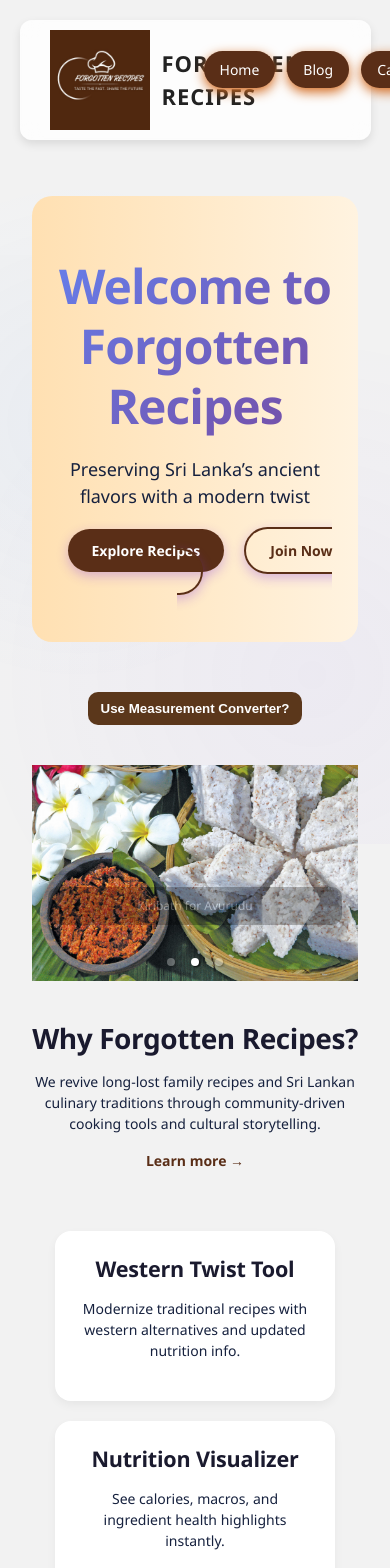
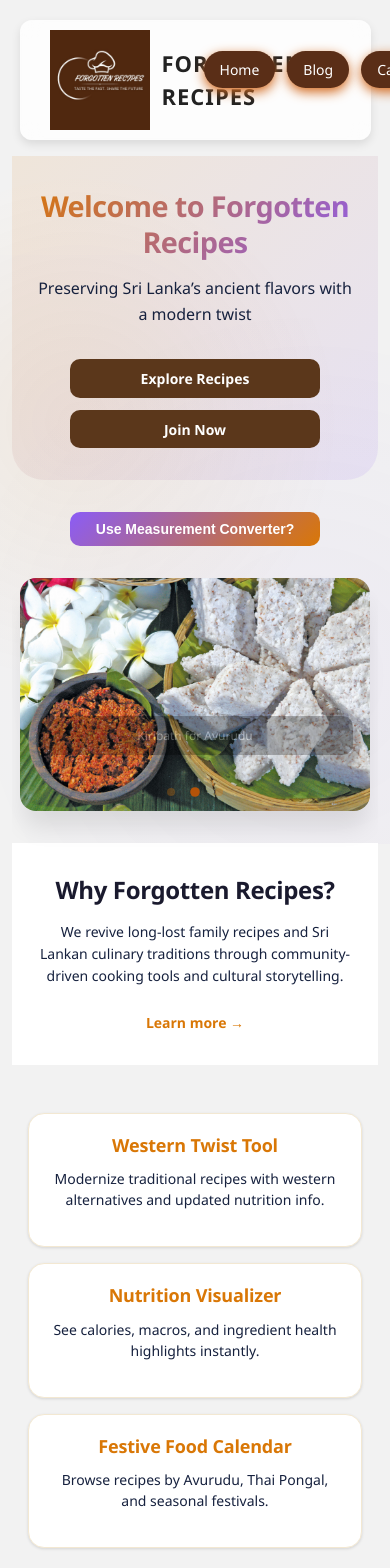
Before and after one commit to madhukavirajith/Forgotten-Recipes, a React (Create React App) app in the folder client/: page / in a window 390 px wide. Shown: the top 1568 px of the page. Built offline with nearby package versions, Linux system fonts and the light colour scheme; no server answers.

Commit message:
mobile responsiveness

```diff
--- a/client/src/components/Home.css
+++ b/client/src/components/Home.css
@@ -1,99 +1,321 @@
-.home-container {
-  padding: 40px 20px;
-  text-align: center;
-  color: #222;
+/* client/src/components/Home.css */
+
+/* ===== CSS Variables ===== */
+:root {
+  --home-primary: #d97706;
+  --home-primary-dark: #b45309;
+  --home-primary-light: #fbbf24;
+  --home-secondary: #8b5cf6;
+  --home-text-light: #f3f4f6;
 }
 
+/* ===== Container ===== */
+.home-container {
+  width: 100%;
+  max-width: 100%;
+  overflow-x: hidden;
+  animation: fadeIn 0.5s ease-out;
+}
+
+/* ===== Hero Section ===== */
 .hero {
-  padding: 60px 20px;
-  background: linear-gradient(to right, #ffe0b2, #fff3e0);
-  border-radius: 20px;
-  margin-bottom: 50px;
+  text-align: center;
+  padding: 3rem 1rem;
+  background: linear-gradient(135deg, rgba(217, 119, 6, 0.1) 0%, rgba(139, 92, 246, 0.1) 100%);
+  border-radius: 0 0 2rem 2rem;
+  margin-bottom: 2rem;
 }
 
 .hero h1 {
-  font-size: 48px;
-  margin-bottom: 20px;
+  font-size: clamp(1.8rem, 5vw, 3rem);
+  font-weight: 800;
+  background: linear-gradient(135deg, var(--home-primary) 0%, var(--home-secondary) 100%);
+  -webkit-background-clip: text;
+  background-clip: text;
+  color: transparent;
+  margin-bottom: 1rem;
+  padding: 0 0.5rem;
 }
 
 .hero p {
-  font-size: 18px;
-  margin-bottom: 30px;
+  font-size: clamp(1rem, 4vw, 1.25rem);
+  color: var(--text-secondary);
+  max-width: 600px;
+  margin: 0 auto 2rem;
+  padding: 0 1rem;
 }
 
-.hero-buttons .btn {
-  padding: 12px 24px;
-  margin: 0 10px;
-  border-radius: 30px;
-  font-weight: bold;
-  text-decoration: none;
-  color: white;
-  background-color: #5A2E17;
-  box-shadow: 0 4px 12px rgba(126, 45, 227, 0.3);
-  transition: background-color 0.3s;
+.hero-buttons {
+  display: flex;
+  gap: 1rem;
+  justify-content: center;
+  flex-wrap: wrap;
+  padding: 0 1rem;
 }
 
-.hero-buttons .btn:hover {
-  background-color: #D2691E;
+.btn {
+  display: inline-block;
+  padding: 0.75rem 1.5rem;
+  border-radius: 9999px;
+  font-weight: 600;
+  text-decoration: none;
+  transition: all 0.3s ease;
+  background: linear-gradient(135deg, var(--home-primary) 0%, var(--home-primary-dark) 100%);
+  color: white;
+  border: none;
+  cursor: pointer;
+  font-size: 0.875rem;
 }
 
-.hero-buttons .btn-outline {
-  background-color: transparent;
-  border: 2px solid #5A2E17;
-  color: #5A2E17;
+.btn:hover {
+  transform: translateY(-2px);
+  box-shadow: 0 10px 25px -5px rgba(217, 119, 6, 0.4);
 }
 
-.hero-buttons .btn-outline:hover {
-  background-color: #D2691E;
+.btn-outline {
+  background: transparent;
+  border: 2px solid var(--home-primary);
+  color: var(--home-primary);
+}
+
+.btn-outline:hover {
+  background: var(--home-primary);
   color: white;
 }
 
+/* ===== Measurement Converter Button ===== */
+.home-container > section:has(a[href="/convert"]) {
+  text-align: center;
+  margin: 1rem 0;
+}
+
+.home-container > section:has(a[href="/convert"]) .btn {
+  background: linear-gradient(135deg, var(--home-secondary) 0%, var(--home-primary) 100%);
+}
+
+/* ===== Carousel Section ===== */
+.carousel-section {
+  max-width: 100%;
+  margin: 2rem auto;
+  padding: 0 1rem;
+}
+
+.carousel-section .carousel {
+  border-radius: 1rem;
+  overflow: hidden;
+  box-shadow: 0 20px 25px -5px rgba(0, 0, 0, 0.1);
+}
+
+.carousel-section img {
+  max-height: 500px;
+  object-fit: cover;
+  width: 100%;
+}
+
+.legend {
+  background: linear-gradient(90deg, rgba(0,0,0,0.7) 0%, rgba(0,0,0,0.5) 100%);
+  font-size: clamp(0.875rem, 3vw, 1rem);
+  padding: 0.75rem;
+}
+
+/* ===== About Preview ===== */
 .about-preview {
-  margin: 40px auto;
-  max-width: 700px;
+  text-align: center;
+  padding: 3rem 1rem;
+  background: var(--bg-secondary);
+  margin: 2rem 0;
 }
 
 .about-preview h2 {
-  font-size: 28px;
-  margin-bottom: 15px;
+  font-size: clamp(1.5rem, 5vw, 2rem);
+  font-weight: 700;
+  color: var(--text-primary);
+  margin-bottom: 1rem;
 }
 
-.about-preview .link {
-  color: #5A2E17;
-  text-decoration: none;
-  font-weight: bold;
+.about-preview p {
+  max-width: 600px;
+  margin: 0 auto 1.5rem;
+  color: var(--text-secondary);
+  line-height: 1.6;
+  font-size: clamp(0.875rem, 3vw, 1rem);
+  padding: 0 1rem;
 }
 
-.about-preview .link:hover {
-  text-decoration: underline;
+.link {
+  color: var(--home-primary);
+  text-decoration: none;
+  font-weight: 600;
+  transition: all 0.3s ease;
+  display: inline-block;
 }
 
+.link:hover {
+  transform: translateX(5px);
+  color: var(--home-primary-dark);
+}
+
+/* ===== Features Section ===== */
 .features {
-  display: flex;
-  flex-wrap: wrap;
-  justify-content: center;
-  gap: 20px;
-  margin-top: 60px;
+  display: grid;
+  grid-template-columns: repeat(auto-fit, minmax(280px, 1fr));
+  gap: 1.5rem;
+  padding: 2rem 1rem;
+  max-width: 1200px;
+  margin: 0 auto;
 }
 
 .feature-card {
-  background: #fff;
-  padding: 24px;
-  border-radius: 16px;
-  width: 280px;
-  box-shadow: 0 4px 10px rgba(0, 0, 0, 0.05);
-  transition: transform 0.2s ease;
+  background: var(--bg-card);
+  padding: 1.5rem;
+  border-radius: 1rem;
+  text-align: center;
+  transition: all 0.3s ease;
+  border: 1px solid var(--border-light);
+  box-shadow: var(--shadow-sm);
 }
 
 .feature-card:hover {
   transform: translateY(-5px);
-}
-.carousel-section {
-  margin: 40px auto;
-  max-width: 800px;
+  box-shadow: var(--shadow-lg);
+  border-color: var(--home-primary);
 }
 
-.carousel .legend {
-  background: #5A2E17;
-  font-size: 16px;
+.feature-card h3 {
+  font-size: clamp(1.125rem, 4vw, 1.25rem);
+  font-weight: 700;
+  color: var(--home-primary);
+  margin-bottom: 0.75rem;
 }
+
+.feature-card p {
+  color: var(--text-secondary);
+  line-height: 1.5;
+  font-size: 0.875rem;
+}
+
+/* ===== Animations ===== */
+@keyframes fadeIn {
+  from {
+    opacity: 0;
+  }
+  to {
+    opacity: 1;
+  }
+}
+
+/* ===== Mobile First - Extra Small Devices ===== */
+@media (max-width: 480px) {
+  .hero {
+    padding: 2rem 0.5rem;
+  }
+
+  .hero-buttons {
+    flex-direction: column;
+    align-items: center;
+    gap: 0.75rem;
+  }
+
+  .btn {
+    width: 100%;
+    max-width: 250px;
+    text-align: center;
+  }
+
+  .features {
+    gap: 1rem;
+    padding: 1rem;
+  }
+
+  .feature-card {
+    padding: 1.25rem;
+  }
+
+  .about-preview {
+    padding: 2rem 0.5rem;
+  }
+
+  .carousel-section {
+    padding: 0 0.5rem;
+  }
+}
+
+/* ===== Tablet Devices ===== */
+@media (min-width: 481px) and (max-width: 768px) {
+  .hero {
+    padding: 3rem 1rem;
+  }
+
+  .hero-buttons {
+    gap: 1rem;
+  }
+
+  .features {
+    grid-template-columns: repeat(2, 1fr);
+  }
+}
+
+/* ===== Desktop Devices ===== */
+@media (min-width: 769px) {
+  .hero {
+    padding: 4rem 2rem;
+  }
+
+  .features {
+    grid-template-columns: repeat(3, 1fr);
+  }
+
+  .feature-card {
+    padding: 2rem;
+  }
+}
+
+/* ===== Dark Mode Support ===== */
+@media (prefers-color-scheme: dark) {
+  .hero {
+    background: linear-gradient(135deg, rgba(217, 119, 6, 0.05) 0%, rgba(139, 92, 246, 0.05) 100%);
+  }
+}
+
+/* ===== Accessibility - Reduced Motion ===== */
+@media (prefers-reduced-motion: reduce) {
+  .btn,
+  .feature-card,
+  .link {
+    transition: none;
+  }
+
+  .feature-card:hover {
+    transform: none;
+  }
+}
+
+/* ===== Carousel Custom Overrides ===== */
+.carousel .control-dots .dot {
+  background: var(--home-primary);
+  box-shadow: none;
+}
+
+.carousel .control-dots .dot.selected {
+  background: var(--home-primary-dark);
+  transform: scale(1.2);
+}
+
+.carousel .thumbs-wrapper {
+  display: none;
+}
+
+/* ===== Fix for horizontal scroll on mobile ===== */
+body {
+  overflow-x: hidden;
+  width: 100%;
+}
+
+img, video, iframe {
+  max-width: 100%;
+  height: auto;
+}
+
+* {
+  box-sizing: border-box;
+}
--- a/client/src/index.css
+++ b/client/src/index.css
@@ -13,10 +13,10 @@
 
 /* ===== CSS Variables for Global Theming ===== */
 :root {
-  /* Color System - Light Theme */
-  --color-primary: #3b82f6;
-  --color-primary-dark: #2563eb;
-  --color-primary-light: #60a5fa;
+  /* Sri Lankan Theme Colors - Warm & Earthy */
+  --color-primary: #d97706;
+  --color-primary-dark: #b45309;
+  --color-primary-light: #fbbf24;
   --color-secondary: #8b5cf6;
   --color-secondary-dark: #7c3aed;
   --color-secondary-light: #a78bfa;
@@ -45,24 +45,25 @@
   --gray-800: #1f2937;
   --gray-900: #111827;
 
-  /* Background Colors */
-  --bg-primary: #d08c3f;
-  --bg-secondary: #cec23b;
+  /* Background Colors - Fixed for Sri Lankan Theme */
+  --bg-primary: #fef9f1;
+  --bg-secondary: #fff6ed;
   --bg-tertiary: #f3f4f6;
   --bg-overlay: rgba(0, 0, 0, 0.5);
   --bg-glass: rgba(255, 255, 255, 0.25);
+  --bg-card: #ffffff;
 
   /* Text Colors */
-  --text-primary: #111827;
-  --text-secondary: #374151;
-  --text-tertiary: #6b7280;
-  --text-disabled: #9ca3af;
+  --text-primary: #1a1a1a;
+  --text-secondary: #4b5563;
+  --text-tertiary: #9ca3af;
+  --text-disabled: #d1d5db;
   --text-inverse: #ffffff;
 
   /* Border Colors */
-  --border-light: #e5e7eb;
-  --border-medium: #d1d5db;
-  --border-dark: #9ca3af;
+  --border-light: #f3e8d2;
+  --border-medium: #e5d5b8;
+  --border-dark: #d4c4a8;
 
   /* Shadows */
   --shadow-xs: 0 1px 2px 0 rgba(0, 0, 0, 0.05);
@@ -72,12 +73,13 @@
   --shadow-xl: 0 20px 25px -5px rgba(0, 0, 0, 0.1), 0 8px 10px -6px rgba(0, 0, 0, 0.1);
   --shadow-2xl: 0 25px 50px -12px rgba(0, 0, 0, 0.25);
   --shadow-inner: inset 0 2px 4px 0 rgba(0, 0, 0, 0.05);
-  --shadow-glow: 0 0 20px rgba(59, 130, 246, 0.3);
+  --shadow-glow: 0 0 20px rgba(217, 119, 6, 0.3);
   --shadow-neon: 0 0 30px rgba(139, 92, 246, 0.4);
 
-  /* Gradients */
-  --gradient-primary: linear-gradient(135deg, #667eea 0%, #764ba2 100%);
+  /* Gradients - Sri Lankan Theme */
+  --gradient-primary: linear-gradient(135deg, #d97706 0%, #b45309 100%);
   --gradient-secondary: linear-gradient(135deg, #f093fb 0%, #f5576c 100%);
+  --gradient-warm: linear-gradient(135deg, #fef3c7 0%, #fed7aa 100%);
   --gradient-success: linear-gradient(135deg, #11998e 0%, #38ef7d 100%);
   --gradient-warning: linear-gradient(135deg, #fa709a 0%, #fee140 100%);
   --gradient-danger: linear-gradient(135deg, #ff0844 0%, #ffb199 100%);
@@ -114,7 +116,7 @@
   --font-family-sans: 'Inter', -apple-system, BlinkMacSystemFont, 'Segoe UI', 'Roboto', 'Oxygen', 'Ubuntu', 'Cantarell', 'Fira Sans', 'Droid Sans', 'Helvetica Neue', sans-serif;
   --font-family-mono: 'SF Mono', 'Fira Code', 'Fira Mono', 'Roboto Mono', source-code-pro, Menlo, Monaco, Consolas, 'Courier New', monospace;
 
-  /* Font Sizes */
+  /* Font Sizes - Mobile First */
   --font-xs: 0.75rem;
   --font-sm: 0.875rem;
   --font-base: 1rem;
@@ -123,10 +125,10 @@
   --font-2xl: 1.5rem;
   --font-3xl: 1.875rem;
   --font-4xl: 2.25rem;
-  --font-5xl: 3rem;
-  --font-6xl: 3.75rem;
-  --font-7xl: 4.5rem;
-  --font-8xl: 6rem;
+  --font-5xl: 2.5rem;
+  --font-6xl: 3rem;
+  --font-7xl: 3.5rem;
+  --font-8xl: 4rem;
 
   /* Font Weights */
   --font-thin: 100;
@@ -176,14 +178,15 @@
 /* Dark Theme */
 @media (prefers-color-scheme: dark) {
   :root {
-    --bg-primary: #111827;
-    --bg-secondary: #1f2937;
-    --bg-tertiary: #374151;
+    --bg-primary: #1a1a2e;
+    --bg-secondary: #16213e;
+    --bg-tertiary: #0f3460;
+    --bg-card: #1a1a2e;
     --text-primary: #f9fafb;
     --text-secondary: #e5e7eb;
     --text-tertiary: #9ca3af;
-    --border-light: #374151;
-    --border-medium: #4b5563;
+    --border-light: #2d3348;
+    --border-medium: #374151;
     --bg-glass: rgba(31, 41, 55, 0.25);
   }
 }
@@ -191,6 +194,7 @@
 /* ===== Base Body Styles ===== */
 body {
   margin: 0;
+  padding: 0;
   font-family: var(--font-family-sans);
   font-size: var(--font-base);
   font-weight: var(--font-normal);
@@ -203,6 +207,7 @@ body {
   scroll-behavior: smooth;
   overflow-x: hidden;
   position: relative;
+  width: 100%;
 }
 
 /* Animated Gradient Background */
@@ -213,7 +218,7 @@ body::before {
   left: 0;
   right: 0;
   bottom: 0;
-  background: radial-gradient(circle at 20% 50%, rgba(59, 130, 246, 0.05) 0%, transparent 50%),
+  background: radial-gradient(circle at 20% 50%, rgba(217, 119, 6, 0.08) 0%, transparent 50%),
               radial-gradient(circle at 80% 80%, rgba(139, 92, 246, 0.05) 0%, transparent 50%);
   pointer-events: none;
   z-index: -1;
@@ -238,7 +243,7 @@ h1, h2, h3, h4, h5, h6 {
 }
 
 h1 {
-  font-size: var(--font-5xl);
+  font-size: clamp(var(--font-3xl), 8vw, var(--font-5xl));
   font-weight: var(--font-extrabold);
   background: var(--gradient-primary);
   -webkit-background-clip: text;
@@ -248,17 +253,17 @@ h1 {
 }
 
 h2 {
-  font-size: var(--font-4xl);
+  font-size: clamp(var(--font-2xl), 6vw, var(--font-4xl));
   letter-spacing: -0.015em;
 }
 
 h3 {
-  font-size: var(--font-3xl);
+  font-size: clamp(var(--font-xl), 5vw, var(--font-3xl));
   letter-spacing: -0.01em;
 }
 
 h4 {
-  font-size: var(--font-2xl);
+  font-size: clamp(var(--font-lg), 4vw, var(--font-2xl));
 }
 
 h5 {
@@ -272,6 +277,7 @@ h6 {
 p {
   margin-bottom: var(--spacing-4);
   color: var(--text-secondary);
+  line-height: 1.6;
 }
 
 /* Link Styles */
@@ -330,8 +336,8 @@ pre code {
 
 /* ===== Custom Scrollbar ===== */
 ::-webkit-scrollbar {
-  width: 12px;
-  height: 12px;
+  width: 10px;
+  height: 10px;
 }
 
 ::-webkit-scrollbar-track {
@@ -347,8 +353,7 @@ pre code {
 }
 
 ::-webkit-scrollbar-thumb:hover {
-  background: var(--gradient-secondary);
-  transform: scale(1.1);
+  background: var(--color-primary-dark);
 }
 
 /* Firefox scrollbar */
@@ -433,24 +438,34 @@ pre code {
 /* ===== Toast Notifications ===== */
 .toast {
   position: fixed;
-  bottom: var(--spacing-6);
-  right: var(--spacing-6);
-  padding: var(--spacing-4) var(--spacing-6);
-  background: var(--bg-primary);
+  bottom: var(--spacing-4);
+  right: var(--spacing-4);
+  left: var(--spacing-4);
+  padding: var(--spacing-3) var(--spacing-4);
+  background: var(--bg-card);
   border-radius: var(--radius-lg);
   box-shadow: var(--shadow-lg);
   border-left: 4px solid var(--color-primary);
   z-index: var(--z-toast);
-  animation: slideInRight 0.3s ease-out;
+  animation: slideInUp 0.3s ease-out;
 }
 
-@keyframes slideInRight {
+@media (min-width: 768px) {
+  .toast {
+    left: auto;
+    right: var(--spacing-6);
+    bottom: var(--spacing-6);
+    min-width: 300px;
+  }
+}
+
+@keyframes slideInUp {
   from {
-    transform: translateX(100%);
+    transform: translateY(100%);
     opacity: 0;
   }
   to {
-    transform: translateX(0);
+    transform: translateY(0);
     opacity: 1;
   }
 }
@@ -489,7 +504,19 @@ img {
   width: 100%;
   max-width: var(--container-xl);
   margin: 0 auto;
-  padding: 0 var(--spacing-4);
+  padding: 0 var(--spacing-3);
+}
+
+@media (min-width: 768px) {
+  .container {
+    padding: 0 var(--spacing-4);
+  }
+}
+
+@media (min-width: 1024px) {
+  .container {
+    padding: 0 var(--spacing-6);
+  }
 }
 
 .container-sm {
@@ -523,6 +550,7 @@ img {
 .bg-secondary { background: var(--bg-secondary); }
 .bg-tertiary { background: var(--bg-tertiary); }
 .bg-gradient { background: var(--gradient-primary); }
+.bg-card { background: var(--bg-card); }
 
 /* Text Alignment */
 .text-left { text-align: left; }
@@ -556,36 +584,63 @@ img {
   border: 1px solid rgba(255, 255, 255, 0.1);
 }
 
-/* ===== Responsive Design ===== */
-@media (max-width: 768px) {
+/* ===== Responsive Design - Mobile First ===== */
+/* Small devices (phones, 480px and down) */
+@media (max-width: 480px) {
   :root {
-    --font-5xl: 2.5rem;
-    --font-4xl: 2rem;
     --font-3xl: 1.5rem;
-    --font-2xl: 1.25rem;
-    --font-xl: 1.125rem;
+    --font-4xl: 1.75rem;
+    --font-5xl: 2rem;
+    --spacing-6: 1rem;
+    --spacing-8: 1.5rem;
+    --spacing-12: 2rem;
   }
 
   body {
     font-size: var(--font-sm);
   }
 
-  .container {
-    padding: 0 var(--spacing-3);
+  .hide-on-mobile {
+    display: none;
+  }
+
+  .full-width-mobile {
+    width: 100%;
+    margin-left: 0;
+    margin-right: 0;
   }
 }
 
-@media (max-width: 480px) {
+/* Tablets (768px and up) */
+@media (min-width: 768px) {
   :root {
-    --font-5xl: 2rem;
-    --font-4xl: 1.75rem;
-    --font-3xl: 1.35rem;
+    --font-5xl: 2.5rem;
+    --font-4xl: 2rem;
+    --font-3xl: 1.75rem;
+    --spacing-6: 1.5rem;
+    --spacing-8: 2rem;
   }
 
-  .toast {
-    left: var(--spacing-4);
-    right: var(--spacing-4);
-    bottom: var(--spacing-4);
+  .hide-on-tablet {
+    display: none;
+  }
+}
+
+/* Desktops (1024px and up) */
+@media (min-width: 1024px) {
+  :root {
+    --font-5xl: 3rem;
+    --font-4xl: 2.25rem;
+    --font-3xl: 1.875rem;
+  }
+}
+
+/* Large Desktops (1280px and up) */
+@media (min-width: 1280px) {
+  :root {
+    --font-5xl: 3.5rem;
+    --font-4xl: 2.5rem;
+    --font-3xl: 2rem;
   }
 }
 
@@ -607,6 +662,11 @@ img {
   a::after {
     display: none;
   }
+
+  .container {
+    max-width: 100%;
+    padding: 0;
+  }
 }
 
 /* ===== Reduced Motion ===== */
@@ -624,11 +684,12 @@ img {
 /* ===== High Contrast Mode ===== */
 @media (prefers-contrast: high) {
   :root {
-    --color-primary: #d7d378;
-    --color-secondary: #800080;
+    --color-primary: #d97706;
+    --color-secondary: #8b5cf6;
     --text-primary: #000000;
     --text-secondary: #000000;
     --bg-primary: #ffffff;
+    --bg-card: #ffffff;
   }
 
   .glass {
@@ -636,14 +697,20 @@ img {
     background: white;
     border: 2px solid black;
   }
+
+  .btn, .card, .dashboard-container {
+    border: 1px solid black;
+  }
 }
 
 /* ===== Dark Mode Toggle Support ===== */
 .dark-mode {
   --bg-primary: #111827;
   --bg-secondary: #1f2937;
+  --bg-card: #1f2937;
   --text-primary: #f9fafb;
   --text-secondary: #e5e7eb;
+  --border-light: #374151;
 }
 
 /* ===== Custom Cursor for Interactive Elements ===== */
@@ -651,7 +718,8 @@ button,
 a,
 [role="button"],
 input[type="submit"],
-input[type="button"] {
+input[type="button"],
+select {
   cursor: pointer;
 }
 
@@ -695,3 +763,85 @@ input[type="button"] {
   opacity: 0;
   transition: opacity var(--transition-base);
 }
+
+/* ===== Helper Classes for Responsive Design ===== */
+/* Hide elements at different breakpoints */
+.hide-on-mobile {
+  display: inline;
+}
+
+@media (max-width: 480px) {
+  .hide-on-mobile {
+    display: none;
+  }
+}
+
+.hide-on-tablet {
+  display: inline;
+}
+
+@media (min-width: 481px) and (max-width: 768px) {
+  .hide-on-tablet {
+    display: none;
+  }
+}
+
+.hide-on-desktop {
+  display: inline;
+}
+
+@media (min-width: 769px) {
+  .hide-on-desktop {
+    display: none;
+  }
+}
+
+/* Show elements at different breakpoints */
+.show-on-mobile {
+  display: none;
+}
+
+@media (max-width: 480px) {
+  .show-on-mobile {
+    display: block;
+  }
+}
+
+.show-on-tablet {
+  display: none;
+}
+
+@media (min-width: 481px) and (max-width: 768px) {
+  .show-on-tablet {
+    display: block;
+  }
+}
+
+.show-on-desktop {
+  display: none;
+}
+
+@media (min-width: 769px) {
+  .show-on-desktop {
+    display: block;
+  }
+}
+
+/* ===== Safe Area Insets for Notched Phones ===== */
+@supports (padding: max(0px)) {
+  .safe-area-top {
+    padding-top: max(var(--spacing-4), env(safe-area-inset-top));
+  }
+
+  .safe-area-bottom {
+    padding-bottom: max(var(--spacing-4), env(safe-area-inset-bottom));
+  }
+
+  .safe-area-left {
+    padding-left: max(var(--spacing-4), env(safe-area-inset-left));
+  }
+
+  .safe-area-right {
+    padding-right: max(var(--spacing-4), env(safe-area-inset-right));
+  }
+}
```
